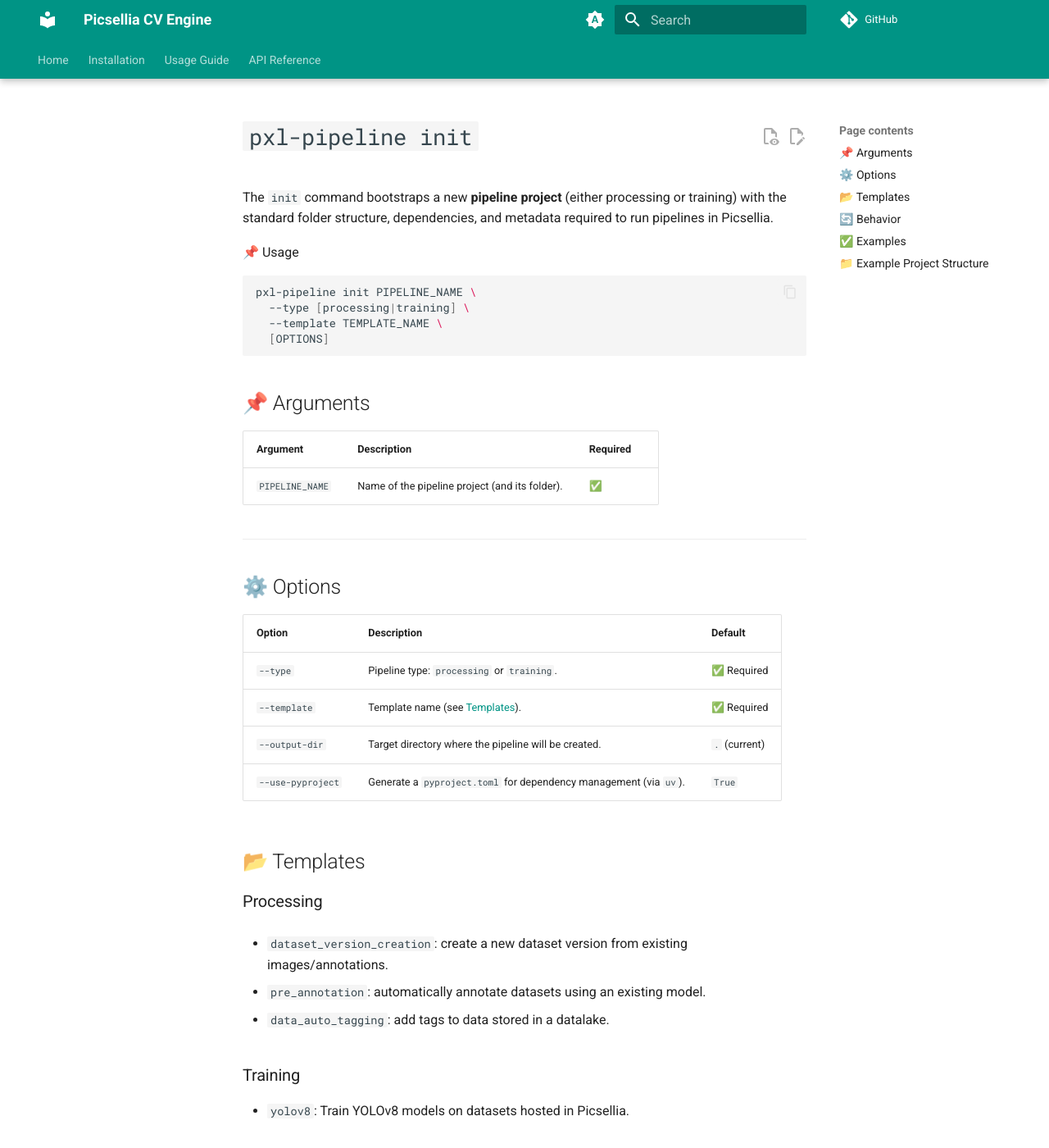
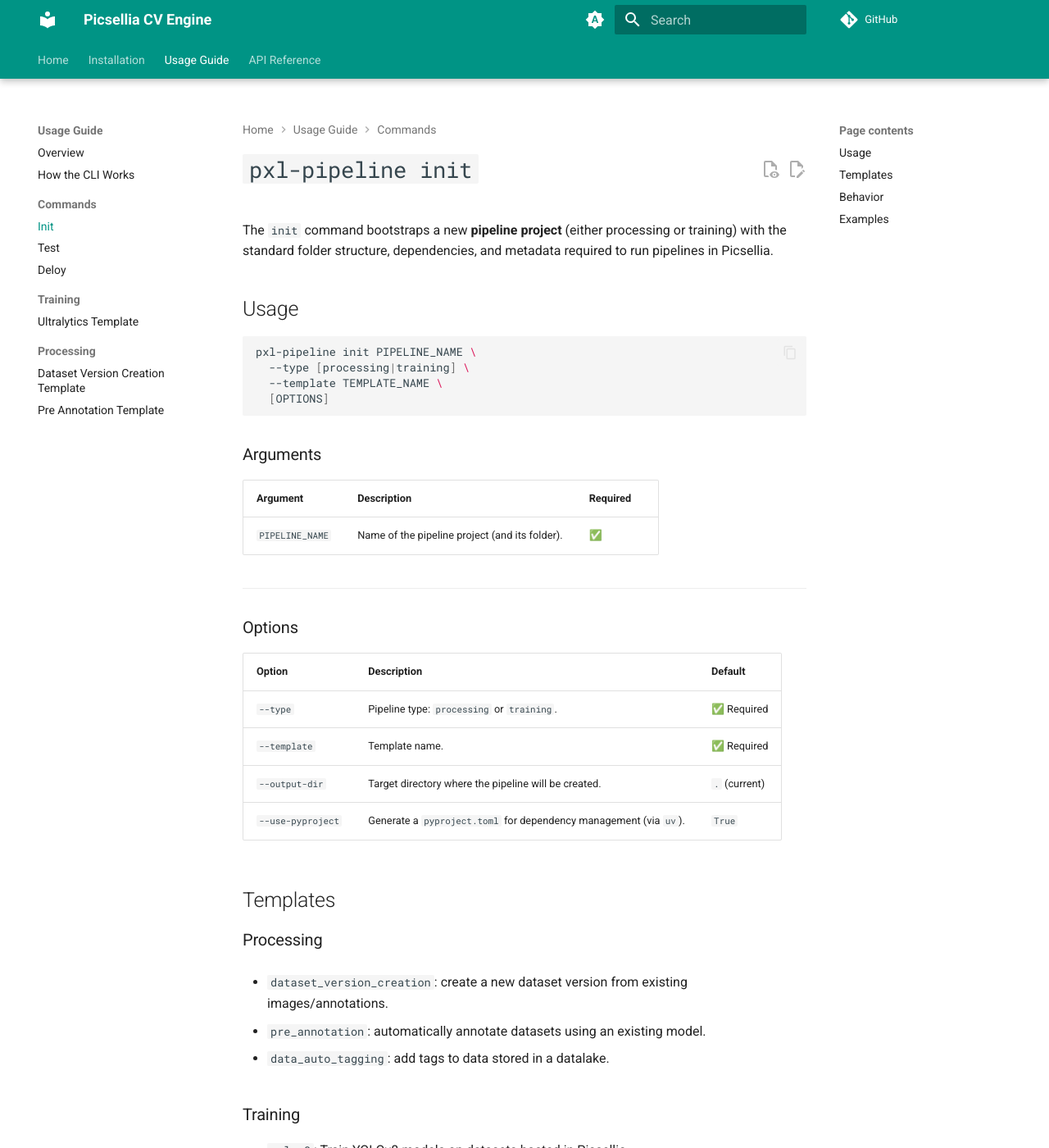
Before and after one commit to picselliahq/picsellia-cv-engine, an MkDocs documentation site: the page built from docs/usage/commands/init.md, in a window 1280 px wide and 1400 px high. Shown: the whole window at 82% size. Built offline with MkDocs 1.6.1 and Material for MkDocs 9.7.7, drawn with Linux system fonts in a browser that asks for light colours; comment, search, counter and statistics services are not loaded; some of the changed text lies outside the part shown.

Commit message:
feat: add command docs

````diff
--- a/docs/usage/commands/init.md
+++ b/docs/usage/commands/init.md
@@ -2,7 +2,7 @@
 
 The `init` command bootstraps a new **pipeline project** (either processing or training) with the standard folder structure, dependencies, and metadata required to run pipelines in Picsellia.
 
-📌 Usage
+## Usage
 
 ```bash
 pxl-pipeline init PIPELINE_NAME \
@@ -11,7 +11,7 @@
   [OPTIONS]
 ```
 
-## 📌 Arguments
+### Arguments
 
 | Argument        | Description                                    | Required |
 |-----------------|------------------------------------------------|----------|
@@ -19,16 +19,16 @@
 
 ---
 
-## ⚙️ Options
+### Options
 
-| Option           | Description                                                           | Default       |
-|------------------|-----------------------------------------------------------------------|---------------|
-| `--type`         | Pipeline type: `processing` or `training`.                            | ✅ Required   |
-| `--template`     | Template name (see [Templates](#-templates)).                         | ✅ Required   |
-| `--output-dir`   | Target directory where the pipeline will be created.                  | `.` (current) |
-| `--use-pyproject`| Generate a `pyproject.toml` for dependency management (via `uv`).     | `True`        |
+| Option           | Description                                                         | Default       |
+|------------------|---------------------------------------------------------------------|---------------|
+| `--type`         | Pipeline type: `processing` or `training`.                          | ✅ Required   |
+| `--template`     | Template name.                         | ✅ Required   |
+| `--output-dir`   | Target directory where the pipeline will be created.                | `.` (current) |
+| `--use-pyproject`| Generate a `pyproject.toml` for dependency management (via `uv`).   | `True`        |
 
-## 📂 Templates
+## Templates
 
 ### Processing
 - `dataset_version_creation`: create a new dataset version from existing images/annotations.
@@ -40,7 +40,7 @@
 ### Training
 - `yolov8`: Train YOLOv8 models on datasets hosted in Picsellia.
 
-## 🔄 Behavior
+## Behavior
 
 ### Processing pipelines
 
@@ -76,7 +76,7 @@
 inference_type = "OBJECT_DETECTION"
 ```
 
-## ✅ Examples
+## Examples
 
 ### Create a dataset processing pipeline
 
@@ -99,7 +99,7 @@
 - Picsellia environment (prod/staging/local)
 - Model version reuse/creation
 
-## 📁 Example Project Structure
+### Project Structure
 
 ```
 my_pipeline/
--- a/mkdocs.yml
+++ b/mkdocs.yml
@@ -52,6 +52,10 @@
 - Usage Guide:
   - Overview: usage/index.md
   - How the CLI Works: usage/cli_overview.md
+  - Commands:
+      - Init: usage/commands/init.md
+      - Test: usage/commands/test.md
+      - Deloy: usage/commands/deploy.md
   - Training:
     - Ultralytics Template: usage/training/ultralytics.md
   - Processing:
````
Also changed, not shown: docs/usage/commands/deploy.md (+1 -1 lines), docs/usage/commands/test.md (+3 -3 lines).
